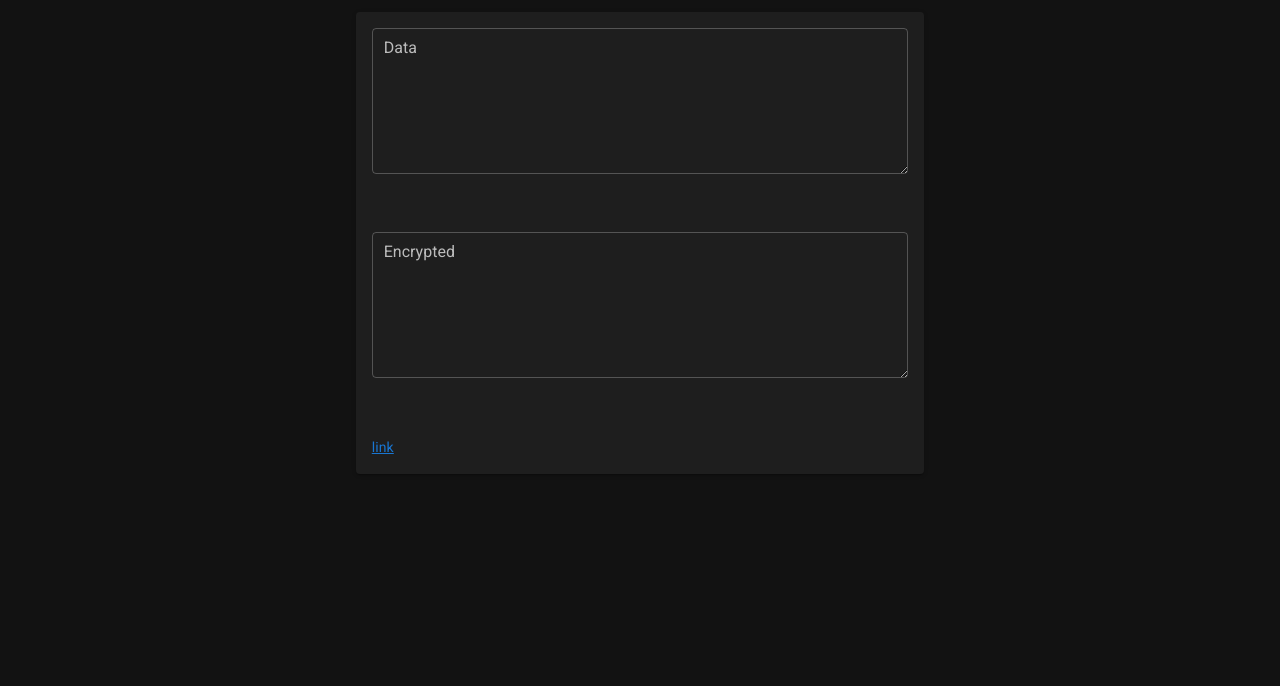
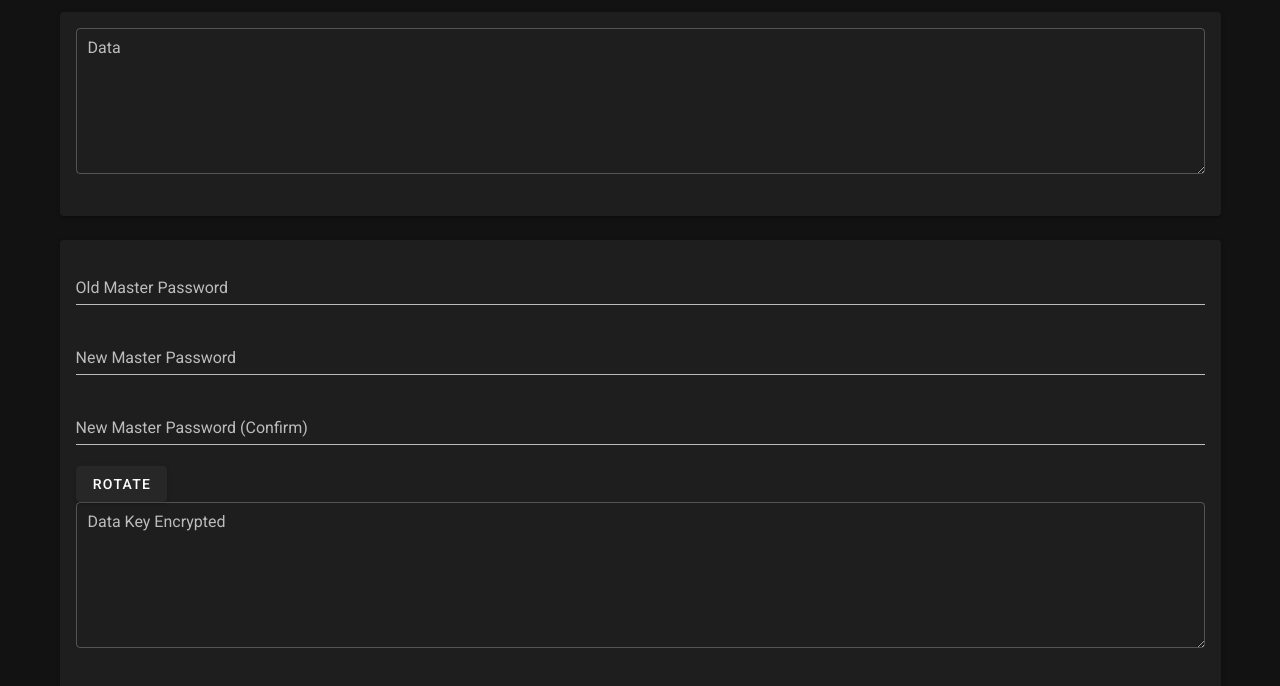
Before and after one commit to suzuki-navi/slsecrets, a Nuxt app: page / in a window 1280 px wide. Shown: the top 686 px of the page. Built offline with nearby package versions, Linux system fonts and the light colour scheme.

Commit message:
データキー・マスターキーの機能

```diff
--- a/pages/index.vue
+++ b/pages/index.vue
@@ -1,6 +1,6 @@
 <template>
   <v-row justify="center" align="center">
-    <v-col cols="12" sm="8" md="6">
+    <v-col cols="12" sm="12" md="12">
       <v-card>
         <v-card-text>
           <v-textarea
@@ -11,19 +11,44 @@
             dense
             @click="clickData"
           ></v-textarea>
+          <template v-if="encrypted != new_encrypted">
+            <v-textarea
+              label="Encrypted"
+              ref="encrypted2"
+              v-model="encrypted2"
+              outlined
+              dense
+              @click="clickEncrypted"
+            ></v-textarea>
+            <a :href="encrypted_link">link</a>
+          </template>
         </v-card-text>
+      </v-card>
+    </v-col>
+    <v-col cols="12" sm="12" md="12">
+      <v-card>
         <v-card-text>
+          <v-text-field v-model="master_password_0" label="Old Master Password" type="password"></v-text-field>
+          <v-text-field v-model="master_password_1" label="New Master Password" type="password"></v-text-field>
+          <v-text-field v-model="master_password_2" label="New Master Password (Confirm)" type="password"></v-text-field>
+          <v-btn
+            elevation="2"
+            @click="clickRotate"
+          >Rotate</v-btn>
+          <v-alert
+            dense
+            outlined
+            type="error"
+            v-if="errorMessage"
+          >{{errorMessage}}</v-alert>
           <v-textarea
-            label="Encrypted"
-            ref="encrypted2"
-            v-model="encrypted2"
+            label="Data Key Encrypted"
+            ref="data_key_encrypted"
+            v-model="data_key_encrypted"
             outlined
             dense
-            @click="clickEncrypted"
+            @click="clickDataKeyEncrypted"
           ></v-textarea>
-        </v-card-text>
-        <v-card-text>
-          <a :href="'?q=' + encrypted">link</a>
         </v-card-text>
       </v-card>
     </v-col>
@@ -38,6 +63,12 @@ export default {
     return {
       data: "",
       encrypted: "",
+      new_encrypted: "",
+      rotate_counter: 0,
+      master_password_0: "",
+      master_password_1: "",
+      master_password_2: "",
+      errorMessage: "",
     };
   },
   computed: {
@@ -47,17 +78,38 @@ export default {
       },
       set(value) {
         this.data = value;
-        this.encrypted = common.encrypt(this.data, this.$cookies);
+        this.new_encrypted = common.encrypt(this.data, this.$cookies);
       },
     },
     encrypted2: {
       get() {
-        return this.encrypted;
+        return this.new_encrypted;
       },
       set(value) {
-        this.encrypted = value;
-        this.data = common.decrypt(value, this.$cookies);
-      }
+        this.new_encrypted = value;
+        [_, this.data] = common.decrypt(value, this.$cookies);
+      },
+    },
+    encrypted_link: {
+      get() {
+        if (this.new_encrypted.length > 1800) {
+          return "./";
+        } else {
+          return "./?q=" + this.new_encrypted;
+        }
+      },
+    },
+    data_key_encrypted: {
+      get() {
+        this.rotate_counter; // rotate_counterがカウントアップされるたびに再描画されるようにするためのコード
+        const data_key_encrypted = this.$cookies.get("data_key_encrypted");
+        if (data_key_encrypted == undefined)
+          return "";
+        return data_key_encrypted;
+      },
+      set(value) {
+        this.$cookies.set("data_key_encrypted", value)
+      },
     },
   },
   methods: {
@@ -67,6 +119,30 @@ export default {
     clickEncrypted() {
       this.$refs.encrypted2.$el.querySelector("textarea").select();
     },
+    clickDataKeyEncrypted() {
+      this.$refs.data_key_encrypted.$el.querySelector("textarea").select();
+    },
+    clickRotate() {
+      if (this.master_password_1 != this.master_password_2) {
+        this.errorMessage = "New passwords do not match";
+        return;
+      }
+      if (this.master_password_1 == "") {
+        console.log("Empty new password");
+        return;
+      }
+      this.errorMessage = "";
+      common.rotateDataKey(this.master_password_0, this.master_password_1, this.$cookies, (errorMessage) => {
+        this.errorMessage = errorMessage;
+      });
+      if (this.errorMessage == "") {
+        this.master_password_0 = "";
+        this.master_password_1 = "";
+        this.master_password_2 = "";
+        this.rotate_counter++;
+        [this.new_encrypted, this.data] = common.decrypt(this.new_encrypted, this.$cookies);
+      }
+    },
   },
   created() {
     let q = this.$route.query.q;
@@ -74,7 +150,7 @@ export default {
       q = "";
     }
     this.encrypted = q;
-    this.data = common.decrypt(q, this.$cookies);
+    [this.new_encrypted, this.data] = common.decrypt(q, this.$cookies);
   },
 }
 </script>
```
Also changed, not shown: plugins/common.js.
